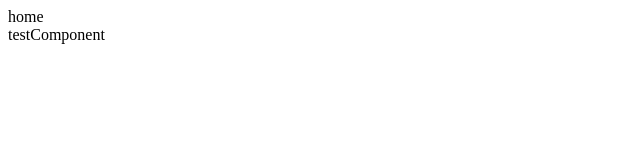
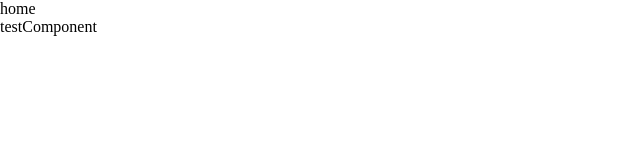
Before and after one commit to kirby0113/Nuxt-Practice, a Nuxt app: page / in a window 1280 px wide. Shown: the top 160 px of the page, without its empty margins (0-640 px from the left). Built offline with nearby package versions, Linux system fonts and the light colour scheme.

Commit message:
feat: common.scss追加

```diff
--- /dev/null
+++ b/assets/scss/common.scss
@@ -0,0 +1,3 @@
+body {
+  margin: 0;
+}
--- a/nuxt.config.ts
+++ b/nuxt.config.ts
@@ -1,8 +1,11 @@
-export default {
+import { defineNuxtConfig } from "nuxt";
+
+export default defineNuxtConfig({
   runtimeConfig: {
     serviceDomain: process.env.MICROCMS_SECRET_DOMAIN || "",
     apiKey: process.env.MICROCMS_API_KEY || "",
   },
+  css: ["@/assets/scss/common.scss"],
 
   microcms: {
     options: {
@@ -11,4 +14,4 @@ export default {
     },
     mode: process.env.NODE_ENV === "production" ? "server" : "all",
   },
-};
+});
```
